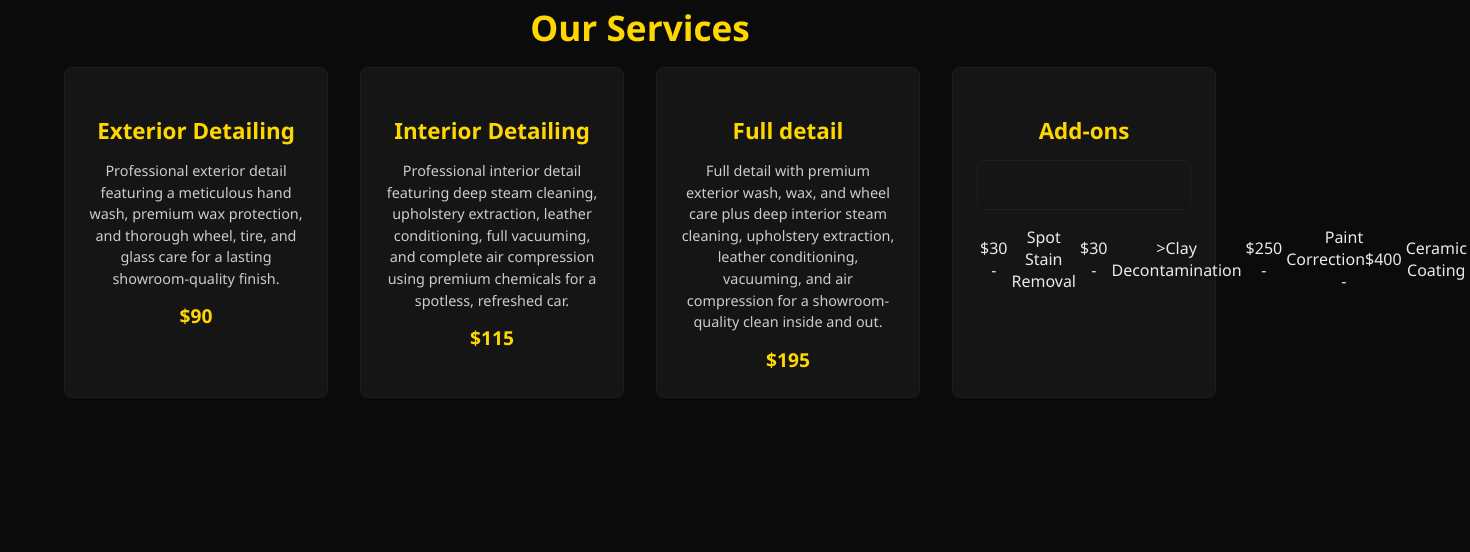
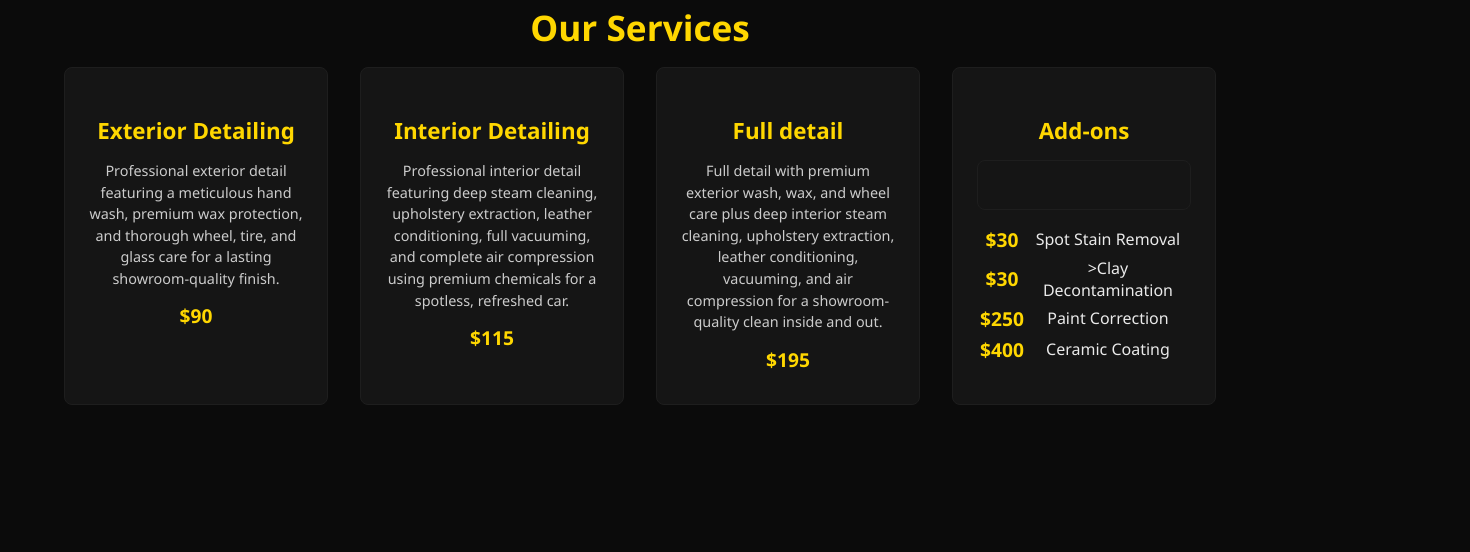
Before and after one commit to autofxdetailing/car-detailing-website, a plain HTML site: page index.html in a window 1280 px wide. Shown: the part 715-1267 px from the top of the page, 1470 px wide, since content can reach past the window. Drawn offline with Linux system fonts and the light colour scheme; files whose address does not match are found by name.

Commit message:
Update index.html

```diff
--- a/index.html
+++ b/index.html
@@ -68,10 +68,10 @@
             <h3>Add-ons</h3>
             <p class="service-item">
                <table> <tr>
-                 <td>$30 -</td><td> Spot Stain Removal</td>
-                <td>$30 - </td><td>>Clay Decontamination</td>
-                <td>$250 -</td><td>Paint Correction</td?
-                <td>$400 -</td> <td>Ceramic Coating</td>
+                 <td><span class="price">$30</span></td><td> Spot Stain Removal</td></tr>
+                <td><span class="price">$30</span></td><td>>Clay Decontamination</td><tr>
+                <td><span class="price">$250</span></td><td>Paint Correction</td></tr>
+                <td><span class="price">$400</span></td><td>Ceramic Coating</td></tr>
                  </tr>
                </table>
           </p>
```
